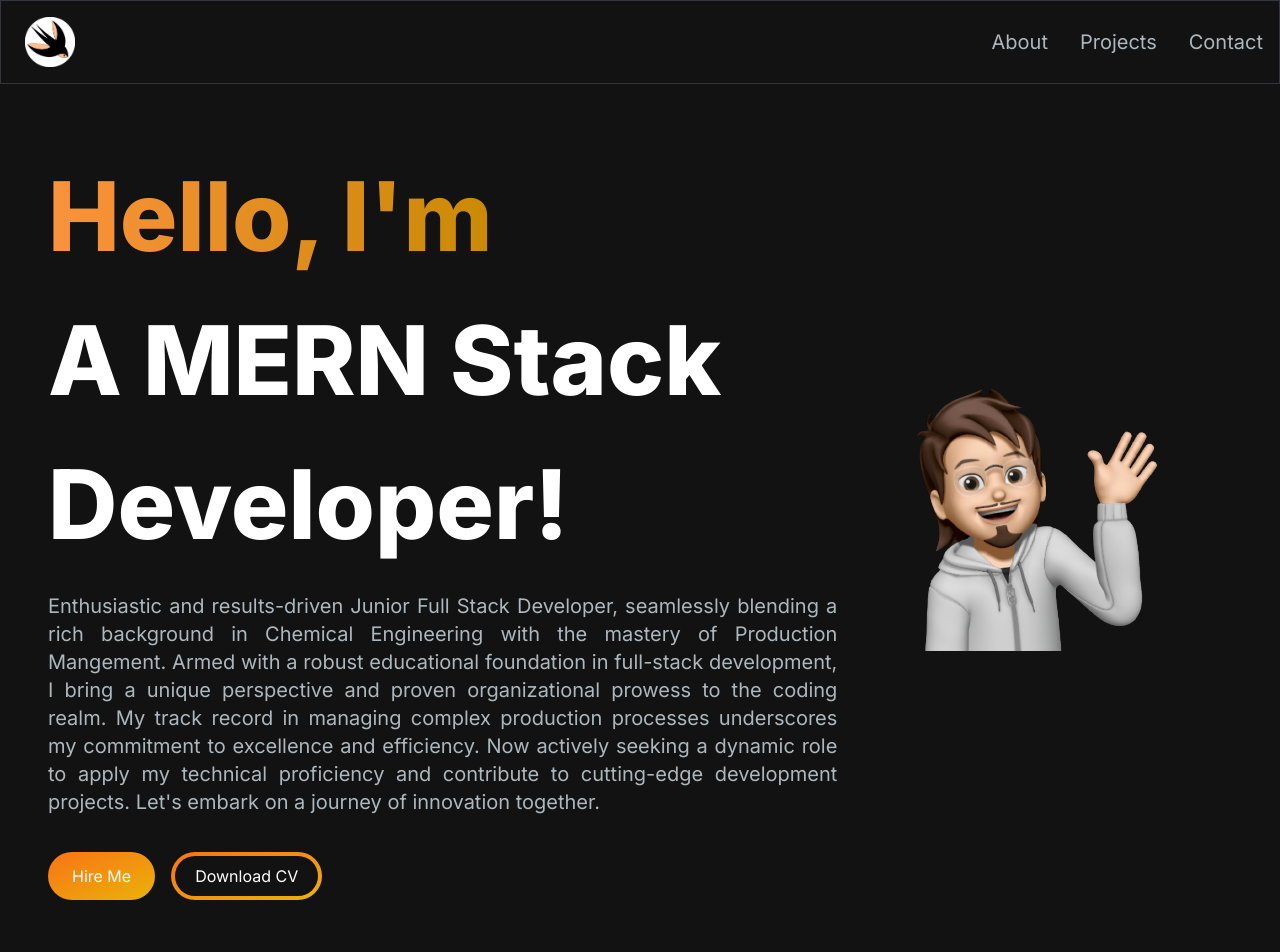
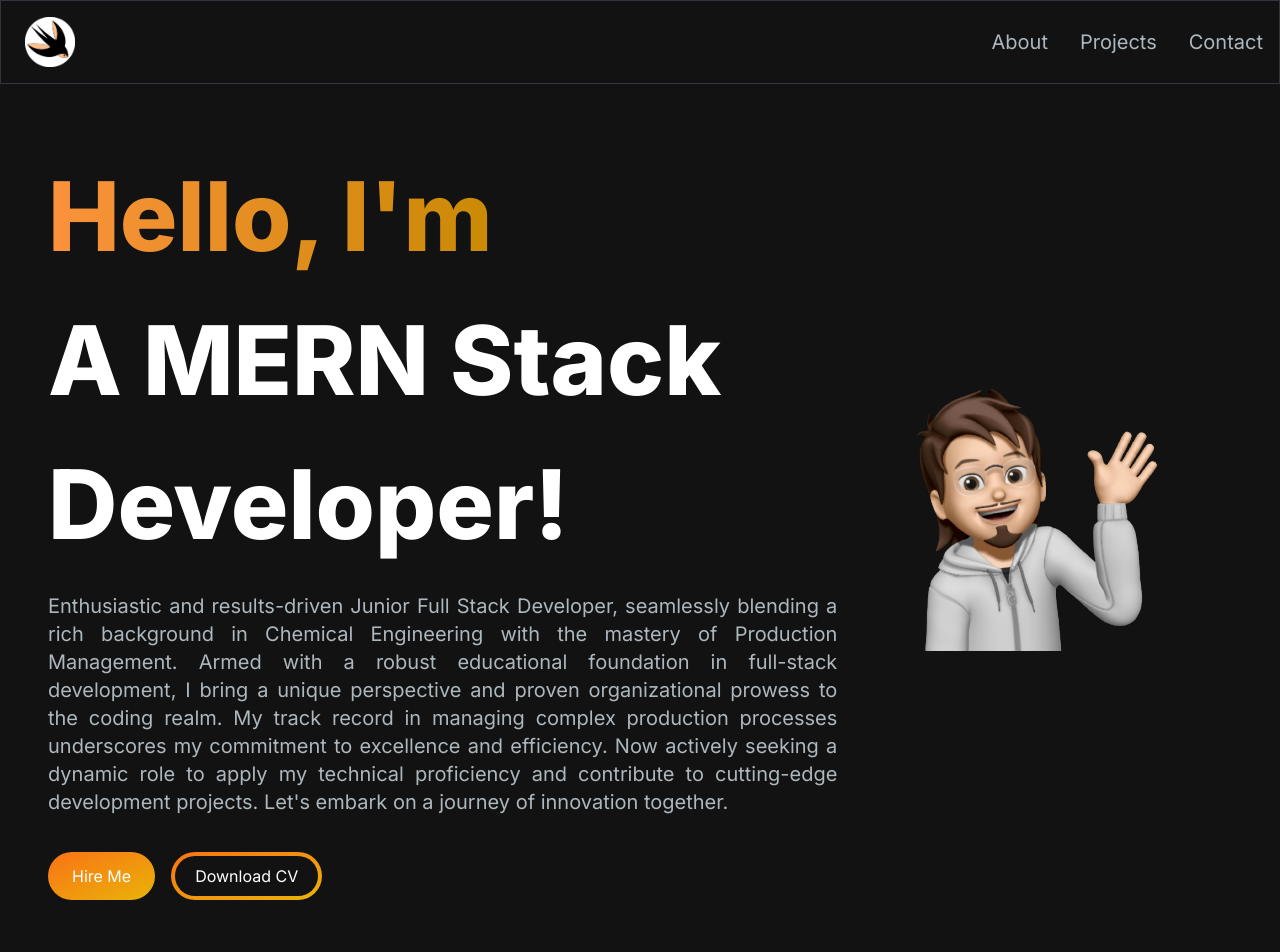
Before and after one commit to harrisazmi/OnlinePortfolio, a Next.js app: page / in a window 1280 px wide. Shown: the top 952 px of the page. Built offline with nearby package versions, Linux system fonts and the light colour scheme.

Commit message:
update typos

```diff
--- a/src/app/components/AvatarSection.jsx
+++ b/src/app/components/AvatarSection.jsx
@@ -50,11 +50,11 @@ const AvatarSection = () => {
           >
             Enthusiastic and results-driven Junior Full Stack Developer,
             seamlessly blending a rich background in Chemical Engineering with
-            the mastery of Production Mangement. Armed with a robust educational
-            foundation in full-stack development, I bring a unique perspective
-            and proven organizational prowess to the coding realm. My track
-            record in managing complex production processes underscores my
-            commitment to excellence and efficiency. Now actively seeking a
+            the mastery of Production Management. Armed with a robust
+            educational foundation in full-stack development, I bring a unique
+            perspective and proven organizational prowess to the coding realm.
+            My track record in managing complex production processes underscores
+            my commitment to excellence and efficiency. Now actively seeking a
             dynamic role to apply my technical proficiency and contribute to
             cutting-edge development projects. Let&apos;s embark on a journey of
             innovation together.
```
